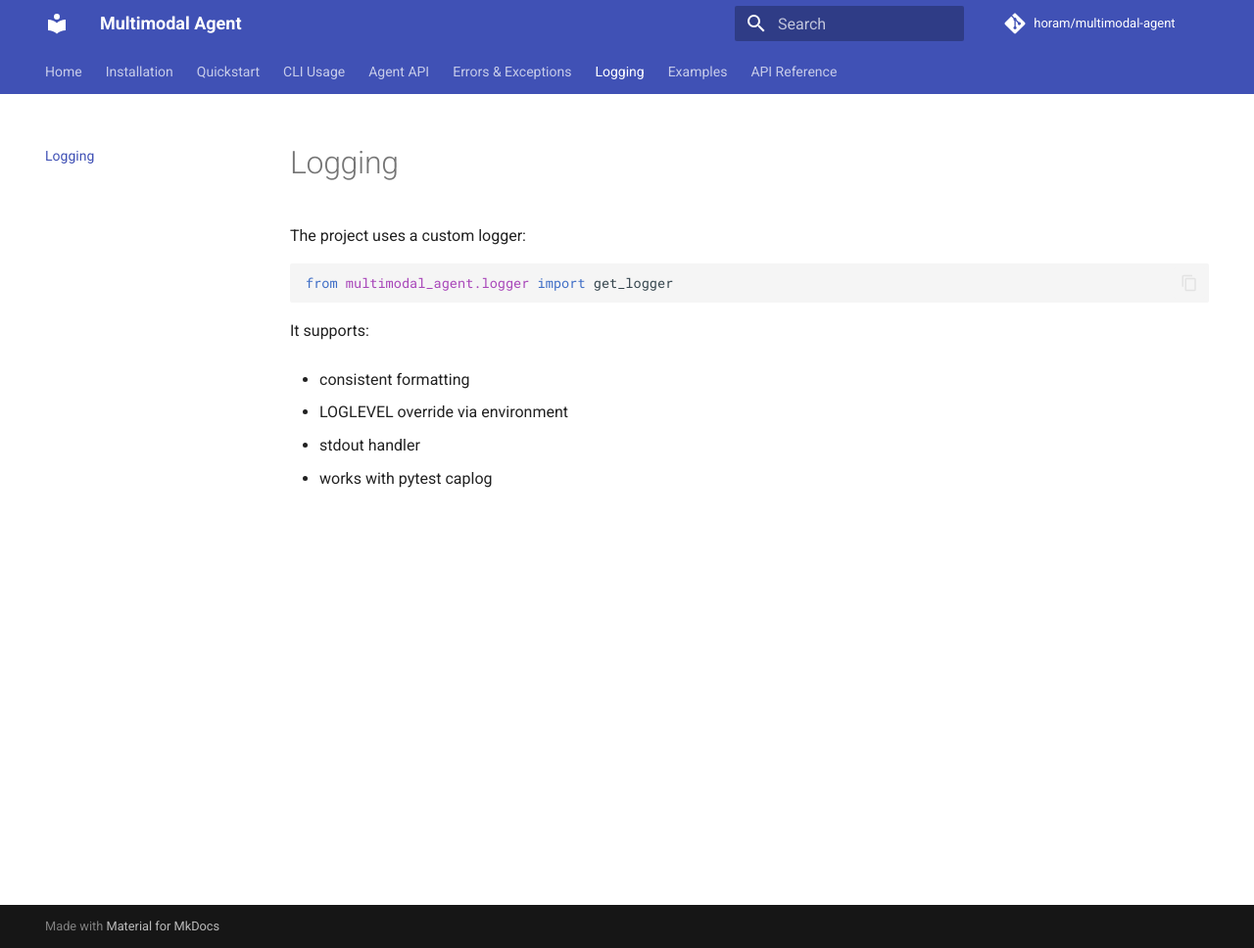
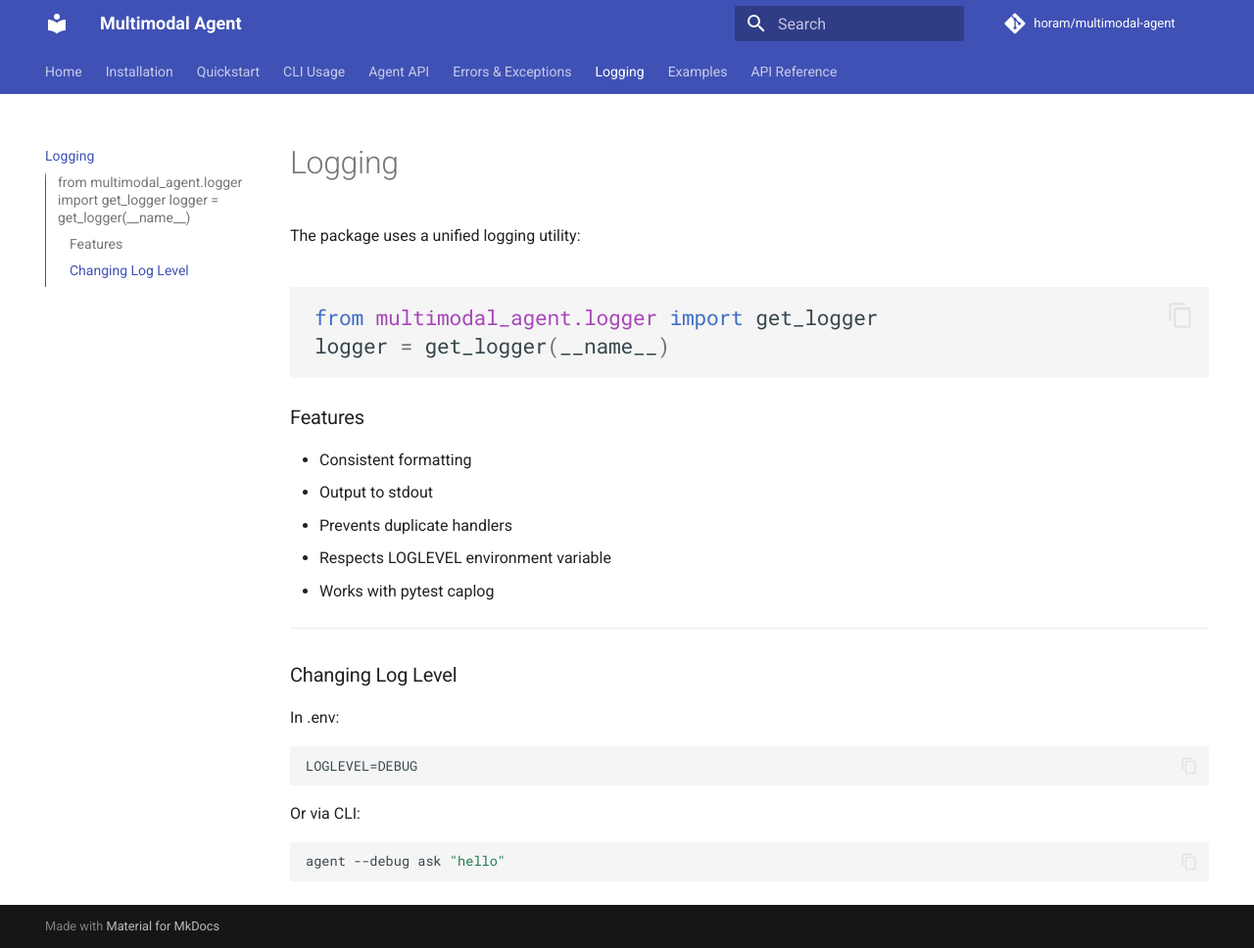
Before and after one commit to horam/multimodal-agent, an MkDocs documentation site: the page built from docs/logging.md, in a window 1280 px wide and 968 px high. Shown: the whole window at 98% size. Built offline with MkDocs 1.6.1 and Material for MkDocs 9.7.7, drawn with Linux system fonts in a browser that asks for light colours; comment, search, counter and statistics services are not loaded.

Commit message:
logging doc

````diff
--- a/docs/logging.md
+++ b/docs/logging.md
@@ -1,16 +1,27 @@
 # Logging
 
-The project uses a custom logger:
+The package uses a unified logging utility:
 
 ```python
 from multimodal_agent.logger import get_logger
+logger = get_logger(__name__)
 ```
-It supports:
+---
+### Features
 
-* consistent formatting
+- Consistent formatting
+- Output to stdout
+- Prevents duplicate handlers
+- Respects LOGLEVEL environment variable
+- Works with pytest caplog
+---
+### Changing Log Level
+In .env:
 
-* LOGLEVEL override via environment
+    LOGLEVEL=DEBUG
 
-* stdout handler
+Or via CLI:
 
-* works with pytest caplog
+```bash
+agent --debug ask "hello"
+```
````
